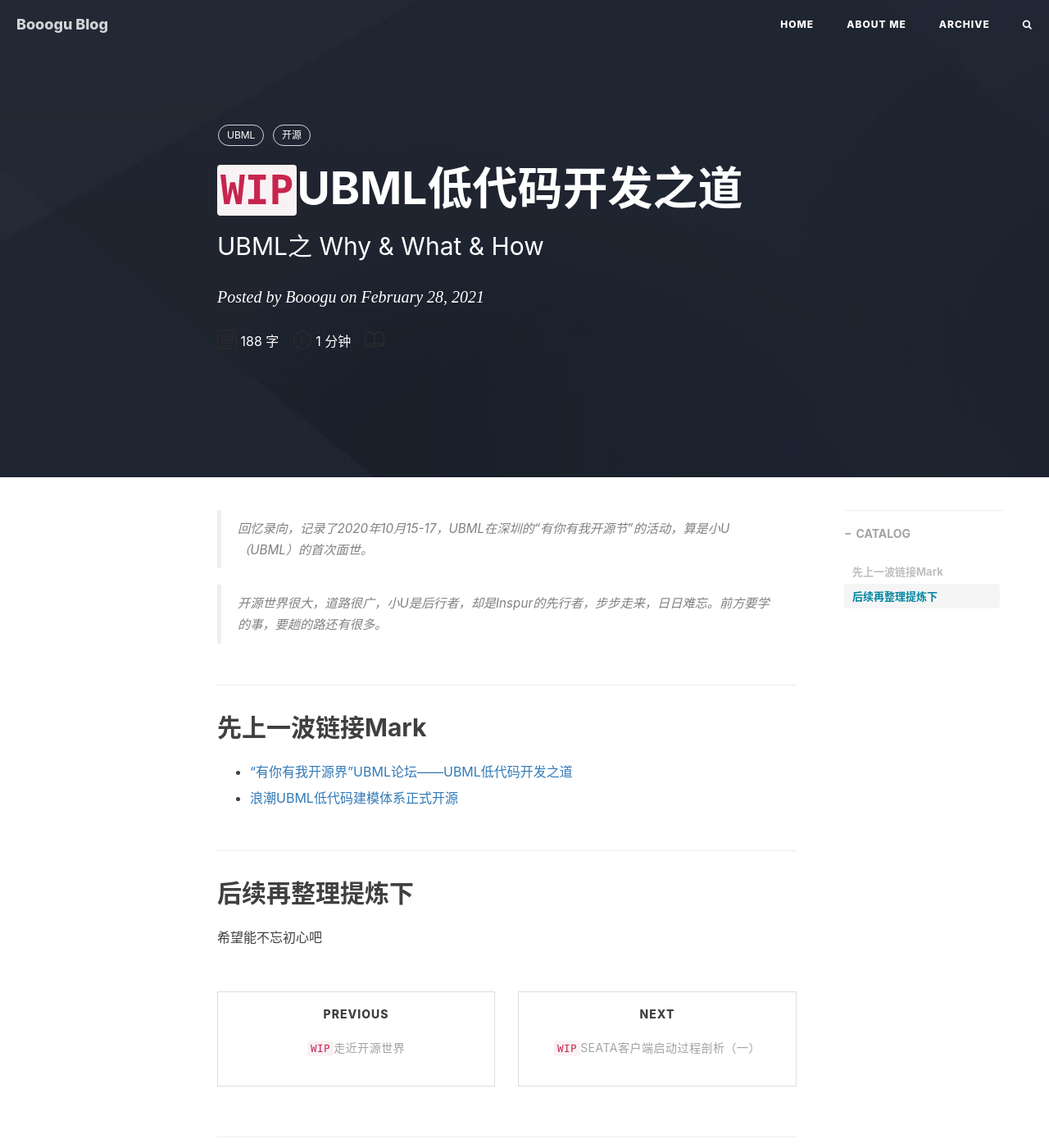
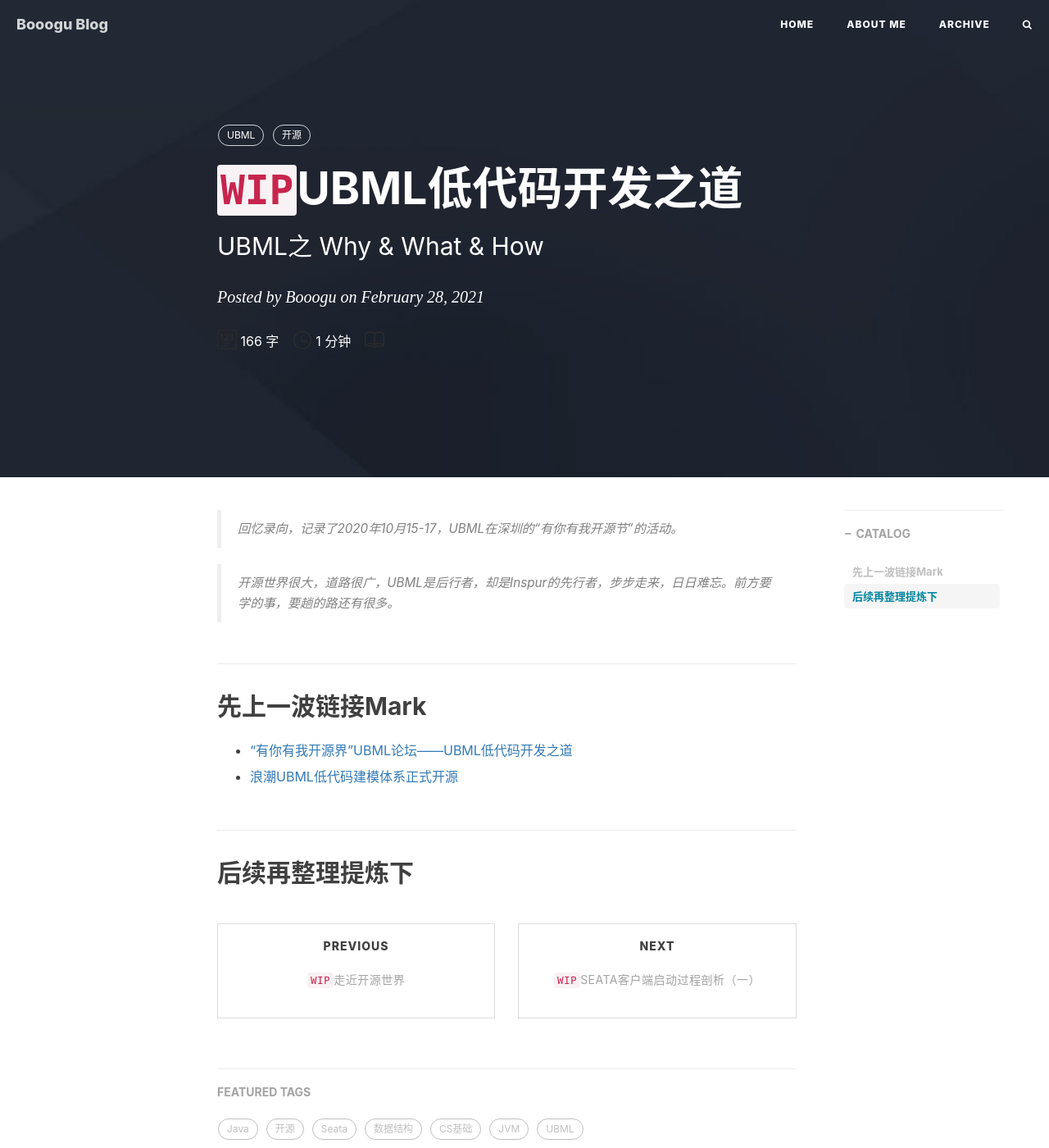
Before and after one commit to booogu/tracetar, a Jekyll site: the page built from _posts/2021-02-28-ubml-low-code-dev-way.md, in a window 1280 px wide and 1400 px high. Shown: the whole window at 82% size. Built offline with Jekyll 4.4.1, drawn with Linux system fonts in a browser that asks for light colours; nearby versions of some CDN libraries; comment, search, counter and statistics services are not loaded.

Commit message:
update info

```diff
--- a/_posts/2021-02-28-ubml-low-code-dev-way.md
+++ b/_posts/2021-02-28-ubml-low-code-dev-way.md
@@ -12,9 +12,9 @@ tags:
     - 开源
 ---
 
-> 回忆录向，记录了2020年10月15-17，UBML在深圳的“有你有我开源节”的活动，算是小U（UBML）的首次面世。
+> 回忆录向，记录了2020年10月15-17，UBML在深圳的“有你有我开源节”的活动。
 
-> 开源世界很大，道路很广，小U是后行者，却是Inspur的先行者，步步走来，日日难忘。前方要学的事，要趟的路还有很多。
+> 开源世界很大，道路很广，UBML是后行者，却是Inspur的先行者，步步走来，日日难忘。前方要学的事，要趟的路还有很多。
 
 ## 先上一波链接Mark
 
@@ -23,5 +23,3 @@ tags:
 * [浪潮UBML低代码建模体系正式开源](https://mp.weixin.qq.com/s/-U4hG_fXa2E9VIwOjIXAFQ)
 
 ## 后续再整理提炼下
-
-希望能不忘初心吧
```
Also changed, not shown: _includes/about/zh.md (+1 -1 lines).
